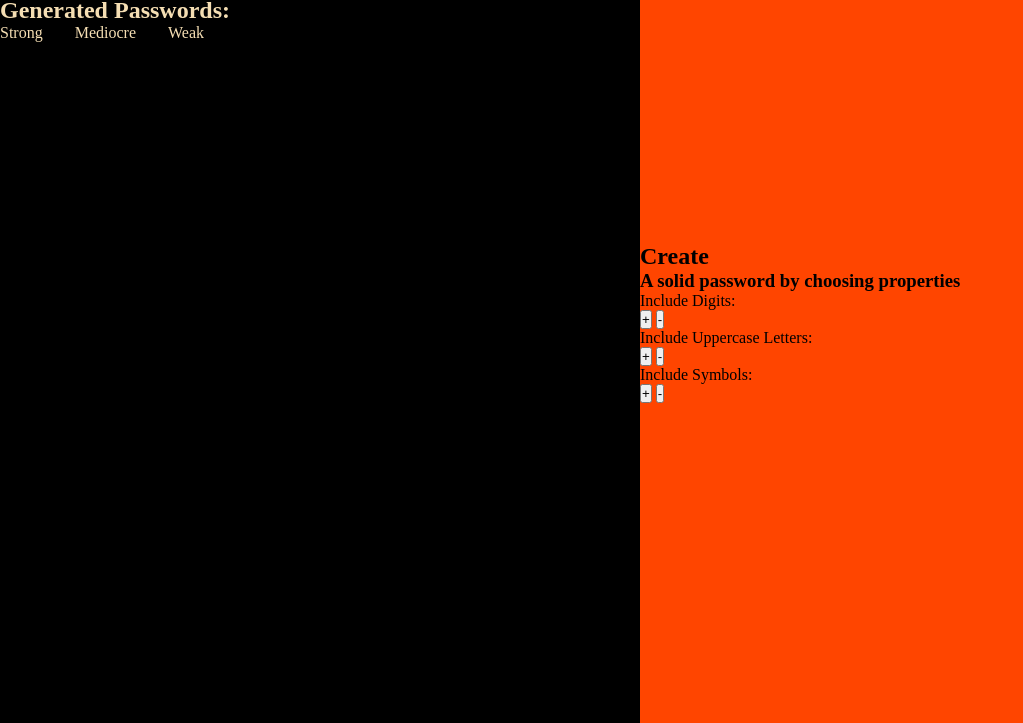
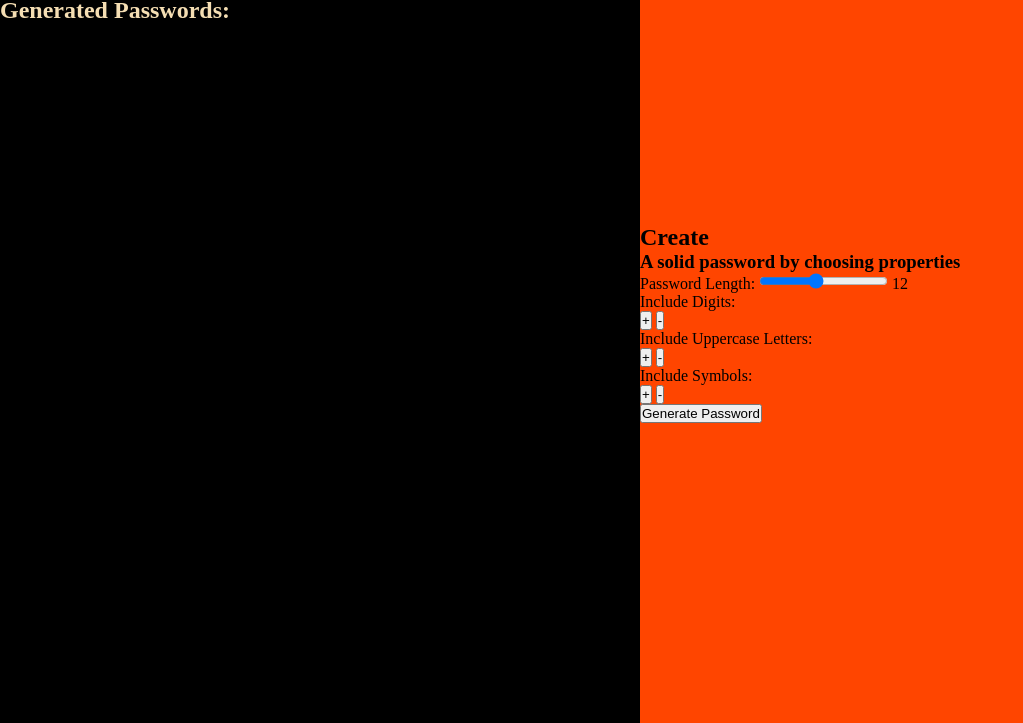
Before and after one commit to pawelek7k/password-generator, a website: page index.html in a window 1280 px wide. Shown: the part 77-800 px from the top of the page, without its empty margins (0-1023 px from the left). Drawn offline with Linux system fonts and the light colour scheme.

Commit message:
Update index.html

```diff
--- a/index.html
+++ b/index.html
@@ -13,25 +13,18 @@
         <div class="password-list-container">
             <h1>Keep your life safe with unbreakable passwords</h1>
             <h2>Generated Passwords:</h2>
-            <div class="number-of-passwords">
-                <div>
-                    <div class="strong"></div>
-                    <p>Strong</p>
-                </div>
-                <div>
-                    <div class="mediocre"></div>
-                    <p>Mediocre</p>
-                </div>
-                <div>
-                    <div class="weak"></div>
-                    <p>Weak</p>
-                </div>
-            </div>
             <ul class="password-list"></ul>
         </div>
+
         <div class="create-password-container">
             <h2>Create</h2>
             <h3>A solid password by choosing properties</h3>
+
+            <div class="option length">
+                <label for="length">Password Length:</label>
+                <input type="range" id="length" min="6" max="20" value="12">
+                <span id="length-value">12</span>
+            </div>
 
             <div class="option digits">
                 <label for="digits">Include Digits:</label>
@@ -56,6 +49,8 @@
                     <button class="decrement" data-type="symbols">-</button>
                 </div>
             </div>
+
+            <button id="submit">Generate Password</button>
         </div>
     </main>
 </body>
```
